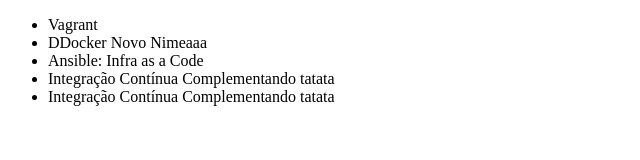
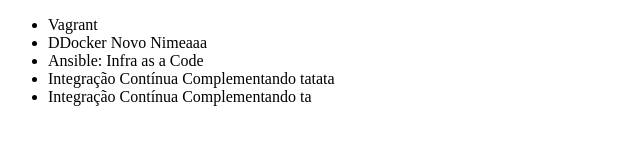
Before and after one commit to IgorBrito/alura-git, a plain HTML site: page index.html in a window 1280 px wide. Shown: the full height of the page, 0-640 px from the left. Drawn offline with Linux system fonts and the light colour scheme.

Commit message:
ajustando2

```diff
--- a/index.html
+++ b/index.html
@@ -10,7 +10,7 @@
         <li>DDocker Novo Nimeaaa</li>
         <li>Ansible: Infra as a Code</li>
         <li>Integração Contínua Complementando tatata </li>
-        <li>Integração Contínua Complementando tatata </li>
+        <li>Integração Contínua Complementando ta </li>
     </ul>
 </body>
 </html>
```
